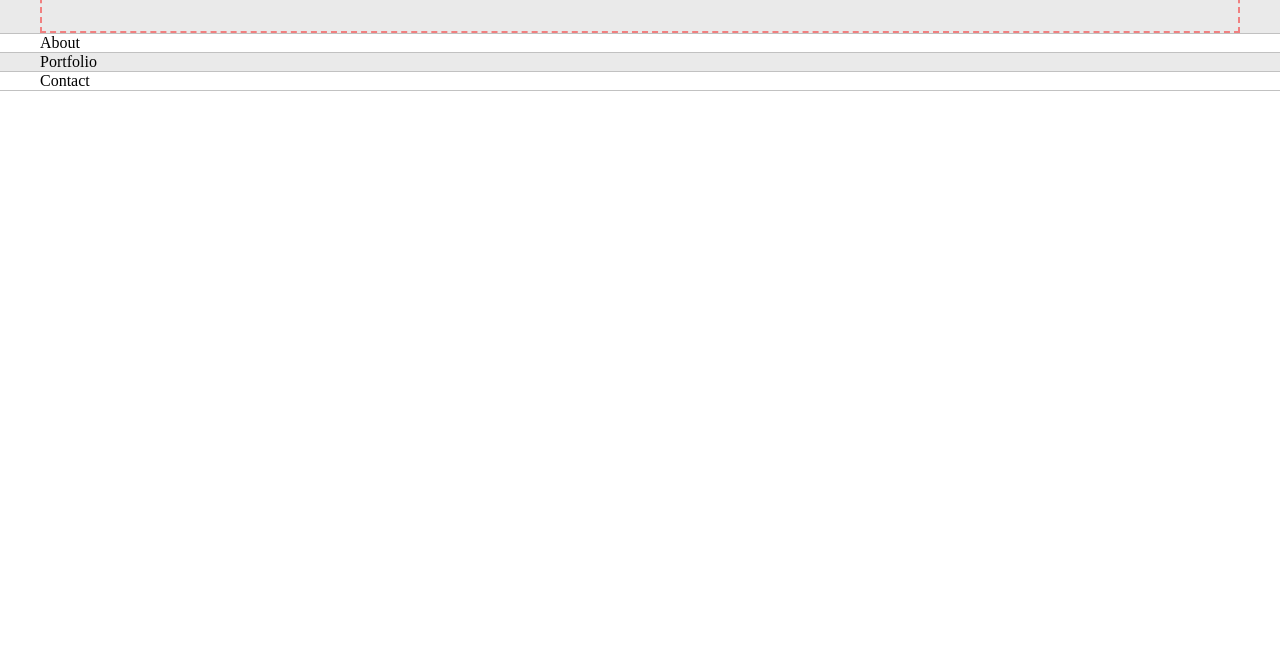
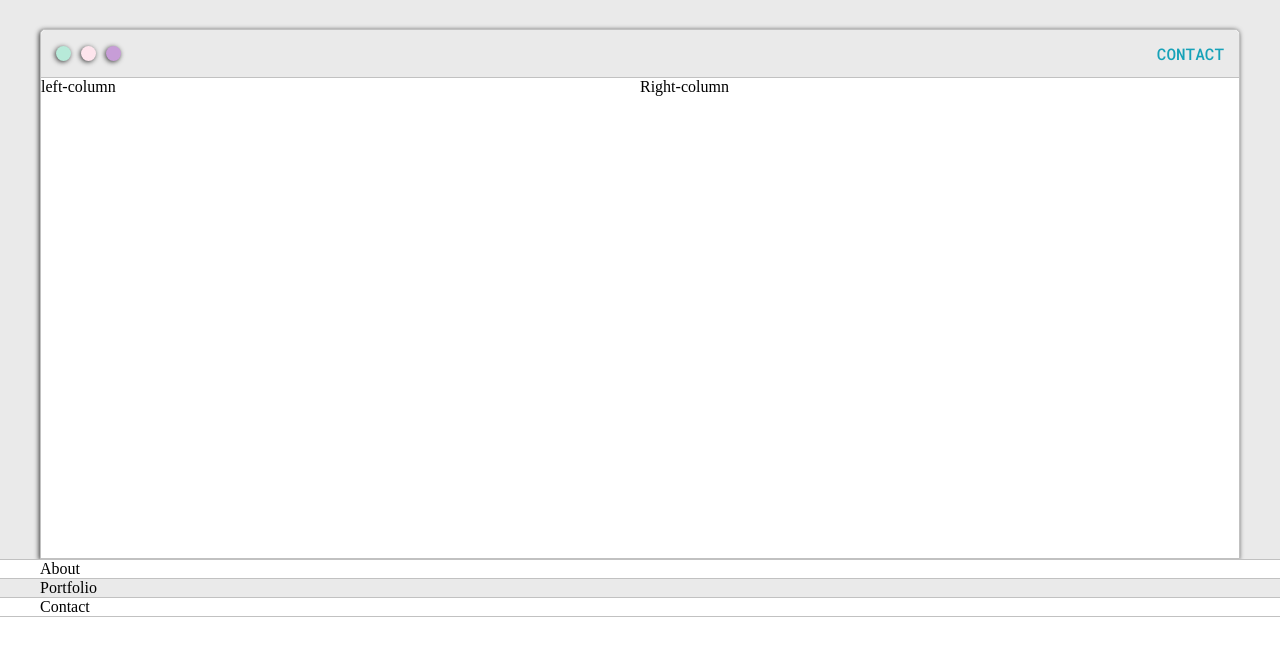
Before and after one commit to JeffreyCalimlim19/Myportfolio, a plain HTML site: page index.html in a window 1280 px wide. Shown: the part 132-800 px from the top of the page. Drawn offline with Linux system fonts and the light colour scheme.

Commit message:
Second Commit

```diff
--- a/default.css
+++ b/default.css
@@ -62,10 +62,84 @@ h6 {font-size: 16px;}
     }
 }
 
+.intro-wrapper{
+    background-color: var(--secondaryColor);
+    border:1px solid var(--borderColor);
+    border-radius:5px 5px 0 0;
+
+    box-shadow: -1px 1px 5px 0px rgba(0,0,0,0.75);
+    -webkit-box-shadow: -1px 1px 5px 0px rgba(0,0,0,0.75);
+    -moz-box-shadow: -1px 1px 5px 0px rgba(0,0,0,0.75);
+
+    display: grid;
+    grid-template-columns: 1fr 1fr;
+    grid-template-rows: 3em 30em;
+    grid-template-areas:
+        'nav-wrapper nav-wrapper'
+        'left-column right-column'
+    ;
+}
+
+.nav-wrapper{
+    grid-area: nav-wrapper;
+    border-bottom:1px solid var(--borderColor);
+    display: flex;
+    justify-content: space-between;
+    align-items: center;
+    background-color: var(--mainColor);
+    border-radius:5px 5px 0 0;
+}
+
+#navigation{
+    margin: 0;
+    padding: 10px;
+}
+
+#navigation li{
+    display: inline-block;
+    margin-right: 5px;
+    margin-left: 5px;
+}
+
+.dots-wrapper{
+    display: flex;
+    padding: 10px;
+}
+
+#dot-1{
+    background-color: #B7EAD9;
+}
+
+#dot-2{
+    background-color: #FEE5ED;
+}
+
+#dot-3{
+    background-color: #C79DD7;
+}
+.browser-dot{
+    background-color: black;
+    height: 15px;
+    width: 15px;
+    border-radius: 50%;
+    margin: 5px;
+
+    box-shadow: -1px 1px 5px 0px rgba(0,0,0,0.75);
+    -webkit-box-shadow: -1px 1px 5px 0px rgba(0,0,0,0.75);
+    -moz-box-shadow: -1px 1px 5px 0px rgba(0,0,0,0.75);
+}
+
+.left-column{
+    grid-area: left-column;
+}
+
+.right-column{
+    grid-area: right-column;
+}
+
 .greeting-wrapper{
     display: grid;
     text-align: center;
     align-content: center;
-    border:2px dashed lightcoral;
     min-height: 10em;
 }
--- a/index.html
+++ b/index.html
@@ -16,6 +16,25 @@
         <div class="main-container">
             <div class="greeting-wrapper">
                 <h1>Hi, I'm Jeffrey Calimlim</h1>
+            </div>
+
+            <div class="intro-wrapper">
+                <div class="nav-wrapper">
+                    <div class="dots-wrapper">
+                        <div id="dot-1" class="browser-dot"></div>
+                        <div id="dot-2" class="browser-dot"></div>
+                        <div id="dot-3" class="browser-dot"></div>
+                    </div>
+                    <ul id="navigation">
+                        <li><a href="#">CONTACT</a></li>
+                    </ul>
+                </div>
+                <div class="left-column">
+                    left-column
+                </div>
+                <div class="right-column">
+                    Right-column
+                </div>
             </div>
         </div>
     </section>
```
